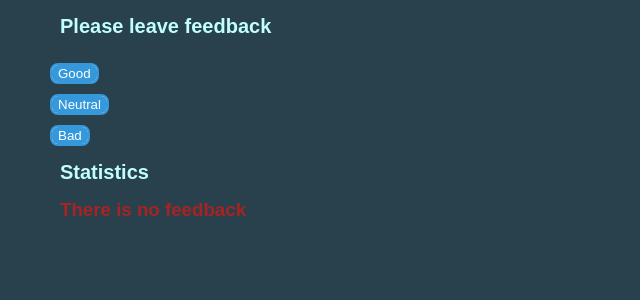
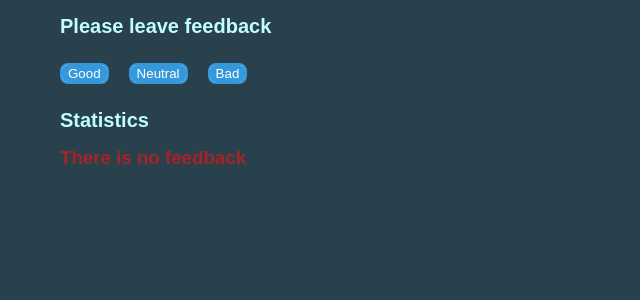
Before and after one commit to BoikovTaras/goit-react-hw-02-feedback, a React (Create React App) app: page / in a window 1280 px wide. Shown: the top 300 px of the page, without its empty margins (0-640 px from the left). Built offline with nearby package versions, Linux system fonts and the light colour scheme; a web font is replaced by a local one.

Commit message:
правит ошибки

```diff
--- a/src/App.js
+++ b/src/App.js
@@ -1,9 +1,11 @@
+import React, { Component } from 'react';
+import PropTypes from 'prop-types';
+
 import s from './components/Feedback/Feedback.module.css';
+
 import Statistic from './components/Statistic/Statistic';
 import Feedback from './components/Feedback/Feedback';
 import Section from './components/Section/Section';
-import React, { Component } from 'react';
-import PropTypes from 'prop-types';
 
 class App extends Component {
   state = {
@@ -12,15 +14,13 @@ class App extends Component {
     bad: 0,
   };
 
-  Feedback = event => {
-    const btn = event.target.name;
-
+  incrementHandler = feedback => {
     this.setState(prevState => ({
-      [btn]: (prevState[btn] += 1),
+      [feedback]: prevState[feedback] + 1,
     }));
   };
 
-  GetTotafFeedback = () => {
+  getTotafFeedback = () => {
     const totalFeedback = Object.keys(this.state).reduce(
       (acc, value) => acc + this.state[value],
       0,
@@ -28,9 +28,9 @@ class App extends Component {
     return totalFeedback;
   };
 
-  PositiveFeedbackPercentage = () => {
+  positiveFeedbackPercentage = () => {
     const percent = Math.round(
-      (this.state.good * 100) / this.GetTotafFeedback(),
+      (this.state.good * 100) / this.getTotafFeedback(),
     );
     return percent;
   };
@@ -43,14 +43,17 @@ class App extends Component {
     return (
       <div className={s.container}>
         <Section title="Please leave feedback" />
-        <Feedback state={this.state} feedback={this.Feedback} />
+        <Feedback
+          option={['good', 'neutral', 'bad']}
+          onIncrement={this.incrementHandler}
+        />
         <Section title="Statistics" />
         <Statistic
           good={good}
           neutral={neutral}
           bad={bad}
-          total={this.GetTotafFeedback}
-          percent={this.PositiveFeedbackPercentage}
+          total={this.getTotafFeedback}
+          percent={this.positiveFeedbackPercentage}
         />
       </div>
     );
--- a/src/components/Feedback/Feedback.js
+++ b/src/components/Feedback/Feedback.js
@@ -2,32 +2,26 @@ import React from 'react';
 import s from './Feedback.module.css';
 import PropTypes from 'prop-types';
 
-const Feedback = ({ state, feedback }) => (
-  <div className="">
-    <ul className="">
-      <li className="">
-        <button className={s.good} name="good" onClick={feedback}>
-          Good
+const Feedback = ({ option, onIncrement }) => (
+  <div>
+    <ul>
+      {option.map(option => (
+        <button
+          className={s.button}
+          name={option}
+          key={option}
+          onClick={() => onIncrement(option)}
+        >
+          {option.replace(option[0], option[0].toUpperCase())}
         </button>
-      </li>
-      <li className="">
-        <button className={s.neutral} name="neutral" onClick={feedback}>
-          Neutral
-        </button>
-      </li>
-      <li className="">
-        <button className={s.bad} name="bad" onClick={feedback}>
-          Bad
-        </button>
-      </li>
+      ))}
     </ul>
   </div>
 );
 
 Feedback.propTypes = {
-  good: PropTypes.number,
-  neutral: PropTypes.number,
-  bad: PropTypes.number,
+  option: PropTypes.arrayOf(PropTypes.string.isRequired),
+  onIncrement: PropTypes.func.isRequired,
 };
 
 export default Feedback;
--- a/src/components/Feedback/Feedback.module.css
+++ b/src/components/Feedback/Feedback.module.css
@@ -8,15 +8,10 @@
   margin: 0 50px;
 }
 
-.good:hover {
-  background-color: rgb(57, 170, 22);
+.button:hover {
+  background-color: #067ac7;
 }
-.neutral:hover {
-  background-color: rgb(146, 138, 25);
-}
-.bad:hover {
-  background-color: rgb(214, 40, 40);
-}
+
 button {
   border-color: #3498db;
   color: #fff;
@@ -25,7 +20,7 @@ button {
   box-shadow: 0 0 40px 40px #3498db inset, 0 0 0 0 #3498db;
   -webkit-transition: all 150ms ease-in-out;
   transition: all 150ms ease-in-out;
-  margin-top: 10px;
+  margin: 10px;
 }
 button:hover {
   box-shadow: 0 0 10px 0 #3498db inset, 0 0 10px 4px #3498db;
--- a/src/index.js
+++ b/src/index.js
@@ -2,16 +2,14 @@ import React from 'react';
 import ReactDOM from 'react-dom';
 import './index.css';
 import App from './App';
-import reportWebVitals from './reportWebVitals';
 
 ReactDOM.render(
   <React.StrictMode>
     <App />
   </React.StrictMode>,
-  document.getElementById('root')
+  document.getElementById('root'),
 );
 
 // If you want to start measuring performance in your app, pass a function
 // to log results (for example: reportWebVitals(console.log))
 // or send to an analytics endpoint. Learn more: https://bit.ly/CRA-vitals
-reportWebVitals();
```
